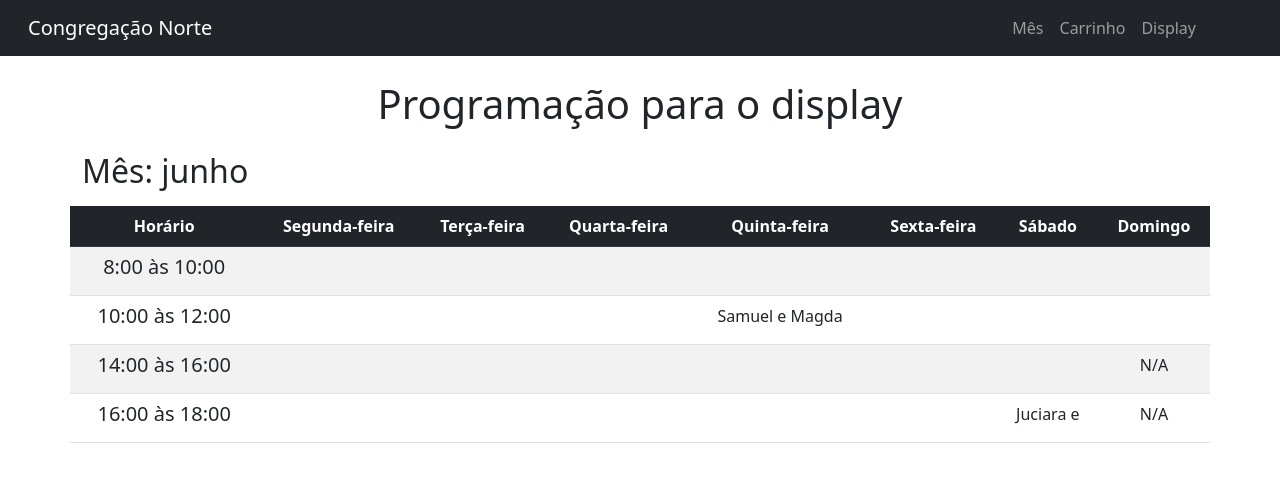
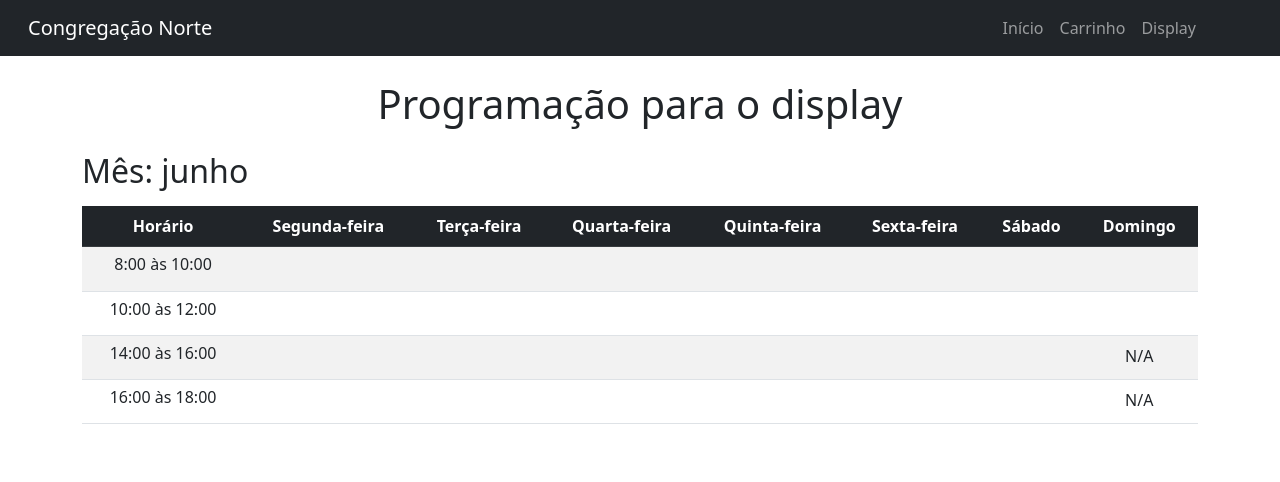
Before and after one commit to adrianoarch/testemunho-publico, a plain HTML site: page assets/months/display.html in a window 1280 px wide. Drawn offline with nearby package versions, Linux system fonts and the light colour scheme.

Commit message:
Ajustando responsividade da tela display

```diff
--- a/assets/months/display.html
+++ b/assets/months/display.html
@@ -26,13 +26,13 @@
                 <div class="collapse navbar-collapse justify-content-end me-5" id="navbarSupportedContent">
                     <ul class="navbar-nav">
                         <li class="nav-item active">
-                            <a class="nav-link" href="./index.html">Mês <span class="sr-only"></span></a>
+                            <a class="nav-link" href="../../index.html">Início<span class="sr-only"></span></a>
                         </li>
                         <li class="nav-item">
-                            <a class="nav-link" href="carrinho.php">Carrinho</a>
+                            <a class="nav-link" href="./carrinho.html">Carrinho</a>
                         </li>
                         <li class="nav-item">
-                            <a class="nav-link" href="display.php">Display</a>
+                            <a class="nav-link" href="./display.html">Display</a>
                         </li>
                         <!-- <li class="nav-item">
                             <a class="nav-link" href="sobre.html">Sobre</a>
@@ -56,6 +56,7 @@
                 </div>
 
                 <div class="row">
+                   <div class="table-responsive-md">
                     <table class="table table-striped table-hover">
                         <thead class="table-dark">
                             <tr class="text-center">
@@ -73,7 +74,7 @@
                         <tbody>
                             <tr class="text-center">
                                 <td>
-                                    <h5>8:00 às 10:00</h5>
+                                    <h5 class="fs-6">8:00 às 10:00</h5>
                                 </td>
                                 <td id="segunda">
 
@@ -99,7 +100,7 @@
                             </tr>
                             <tr class="text-center">
                                 <td>
-                                    <h5>10:00 às 12:00</h5>
+                                    <h5 class="fs-6">10:00 às 12:00</h5>
                                 </td>
                                 <td id="segunda">
 
@@ -111,7 +112,7 @@
 
                                 </td>
                                 <td id="quinta">
-                                    Samuel e Magda
+
                                 </td>
                                 <td id="sexta">
 
@@ -125,7 +126,7 @@
                             </tr>
                             <tr class="text-center">
                                 <td>
-                                    <h5>14:00 às 16:00</h5>
+                                    <h5 class="fs-6">14:00 às 16:00</h5>
                                 </td>
                                 <td id="segunda">
 
@@ -151,7 +152,7 @@
                             </tr>
                             <tr class="text-center">
                                 <td>
-                                    <h5>16:00 às 18:00</h5>
+                                    <h5 class="fs-6">16:00 às 18:00</h5>
                                 </td>
                                 <td id="segunda">
 
@@ -169,7 +170,7 @@
 
                                 </td>
                                 <td id="sabado">
-                                    Juciara e
+
                                 </td>
                                 <td id="domingo">
                                     N/A
@@ -177,6 +178,7 @@
                             </tr>
                         </tbody>
                     </table>
+                   </div>
                 </div>
             </div>
         </section>
```
Also changed, not shown: assets/months/carrinho.html (+3 -3 lines), index.html (+4 -4 lines).
